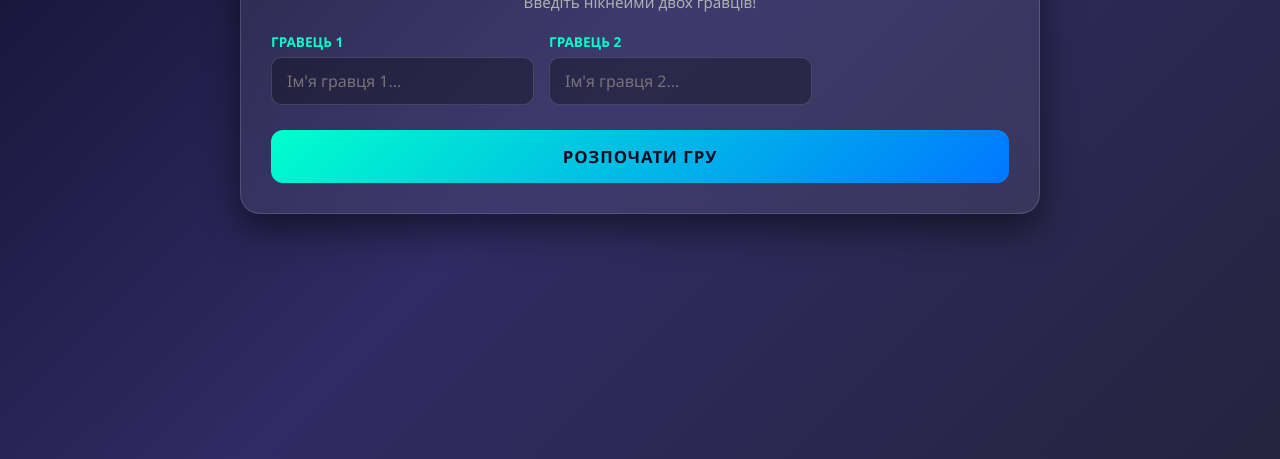
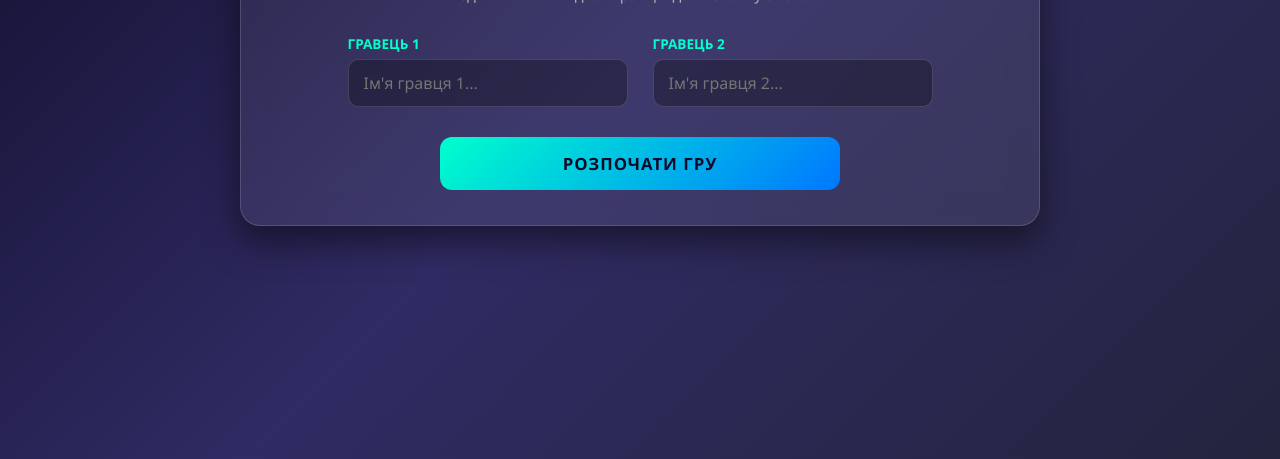
Before and after one commit to ala896011-hash/game_music, a plain HTML site: page index.html in a window 1280 px wide. Shown: the part 341-800 px from the top of the page. Drawn offline with Linux system fonts and the light colour scheme.

Commit message:
Update index.html

```diff
--- a/index.html
+++ b/index.html
@@ -39,7 +39,7 @@
             backdrop-filter: blur(15px);
             border: 1px solid var(--border-color);
             border-radius: 20px;
-            padding: 20px;
+            padding: 25px;
             box-shadow: 0 15px 35px rgba(0, 0, 0, 0.5);
         }
 
@@ -48,7 +48,7 @@
 
         .lobby-title {
             text-align: center;
-            font-size: 1.8rem;
+            font-size: 2.2rem;
             margin-bottom: 8px;
             background: linear-gradient(90deg, var(--accent-color), var(--accent-pink));
             -webkit-background-clip: text;
@@ -59,20 +59,24 @@
             text-align: center;
             color: #b0b0b0;
             font-size: 0.95rem;
-            margin-bottom: 20px;
+            margin-bottom: 30px;
         }
 
+        /* ВИПРАВЛЕННЯ: поля завжди по центру */
         .players-inputs {
             display: flex;
             flex-direction: column;
-            gap: 15px;
-            margin-bottom: 25px;
+            align-items: center;
+            gap: 20px;
+            margin-bottom: 30px;
         }
 
         .input-group {
             display: flex;
             flex-direction: column;
             gap: 6px;
+            width: 100%;
+            max-width: 320px;
         }
 
         .input-group label {
@@ -90,6 +94,7 @@
             font-size: 1rem;
             outline: none;
             transition: border-color 0.3s;
+            width: 100%;
         }
 
         .input-group input:focus {
@@ -99,6 +104,8 @@
         .btn {
             display: block;
             width: 100%;
+            max-width: 400px;
+            margin: 0 auto;
             padding: 15px;
             border: none;
             border-radius: 12px;
@@ -247,11 +254,22 @@
         .winner-title { font-size: 2rem; margin-bottom: 10px; color: var(--accent-color); }
         .winner-name { font-size: 1.5rem; font-weight: bold; color: var(--accent-pink); margin-bottom: 15px; }
 
-        /* Планшети та ПК (широкі екрани) */
+        /* Адаптивність для ПК та планшетів */
         @media (min-width: 768px) {
-            .container { padding: 30px; }
+            .container { padding: 35px; }
             .lobby-title { font-size: 2.2rem; }
-            .players-inputs { flex-direction: row; }
+
+            /* На великих екранах ставимо поля в рядок і центруємо */
+            .players-inputs {
+                flex-direction: row;
+                justify-content: center;
+                gap: 25px;
+            }
+
+            .input-group {
+                max-width: 280px;
+            }
+
             .game-header { font-size: 1rem; }
             .choices-container { display: grid; grid-template-columns: repeat(3, 1fr); }
             .choice-card { flex-direction: column; text-align: center; padding: 20px 15px; }
@@ -266,7 +284,7 @@
         <!-- ЛОББІ -->
         <div id="lobby-screen" class="screen active">
             <h1 class="lobby-title">🎵 Музичний Баттл</h1>
-            <p class="lobby-subtitle">Введіть нікнейми двох гравців!</p>
+            <p class="lobby-subtitle">Введіть нікнейми двох гравців для початку змагання!</p>
 
             <div class="players-inputs">
                 <div class="input-group">
@@ -286,23 +304,23 @@
         <div id="game-screen" class="screen">
             <div class="game-header">
                 <div class="player-score-card" id="p1-card">
-                    <span id="p1-name-display">Гр. 1</span>: <strong id="p1-score">0</strong>
+                    <span id="p1-name-display">Гравець 1</span>: <strong id="p1-score">0</strong> очок
                 </div>
-                <div class="round-counter">П. <span id="current-round">1</span> / 8</div>
+                <div class="round-counter">Запитання <span id="current-round">1</span> / 8</div>
                 <div class="player-score-card" id="p2-card">
-                    <span id="p2-name-display">Гр. 2</span>: <strong id="p2-score">0</strong>
+                    <span id="p2-name-display">Гравець 2</span>: <strong id="p2-score">0</strong> очок
                 </div>
             </div>
 
             <div class="turn-announcement" id="turn-announcement">Хід гравця</div>
 
             <div class="audio-section">
-                <p>🎧 Прослухайте уривок (6 сек.) та вгадайте <strong>жанр</strong>:</p>
+                <p>🎧 Прослухайте уривок треку (6 секунд) та вгадайте його <strong>жанр</strong>:</p>
                 <button class="play-audio-btn" id="play-btn">▶ Відтворити уривок</button>
             </div>
 
             <div class="track-reveal" id="track-reveal">
-                <div id="reveal-title" style="font-weight: bold; color: #00ffcc;"></div>
+                <div id="reveal-title" style="font-weight: bold; font-size: 1.1rem; color: #00ffcc;"></div>
             </div>
 
             <div class="choices-container" id="choices-container"></div>
```
